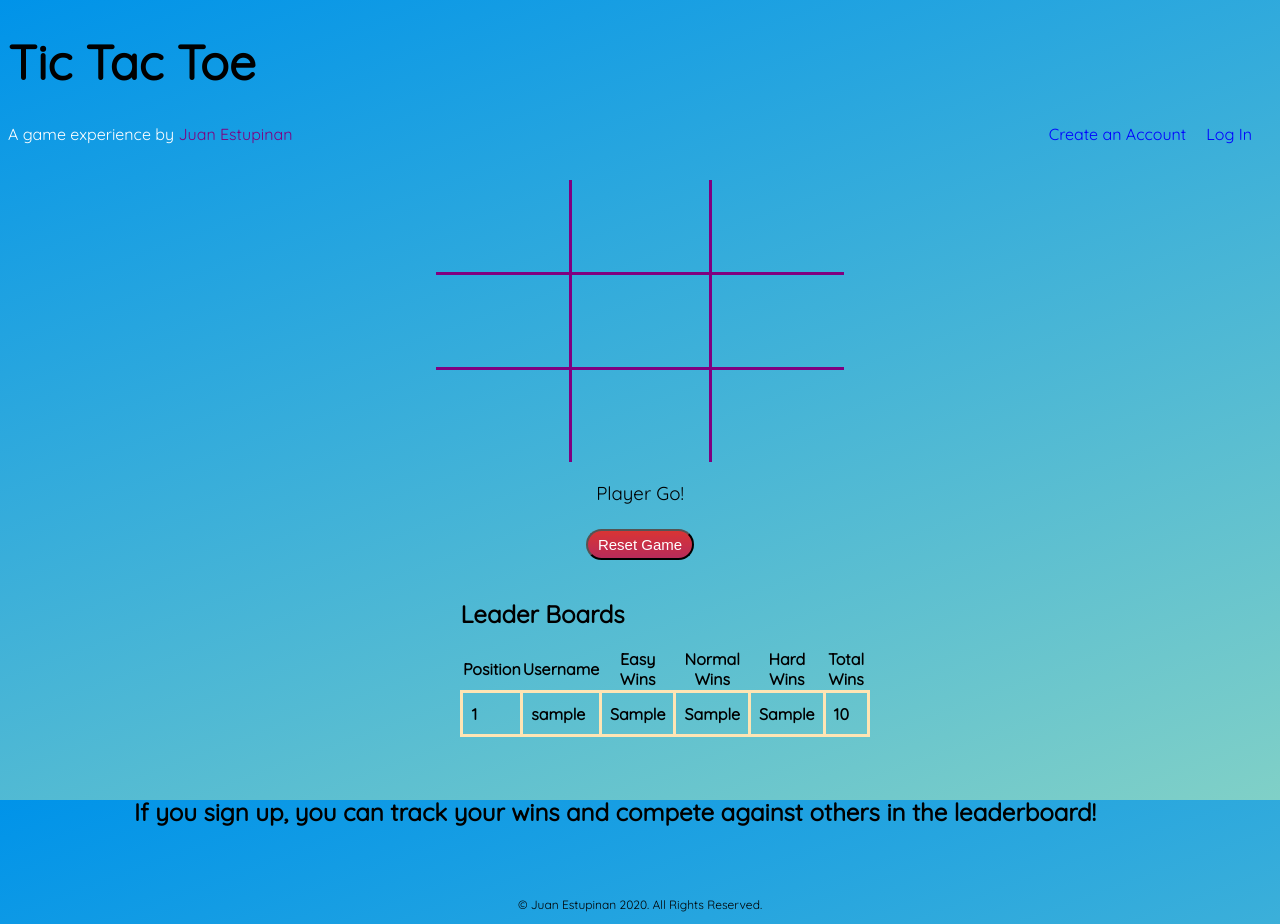
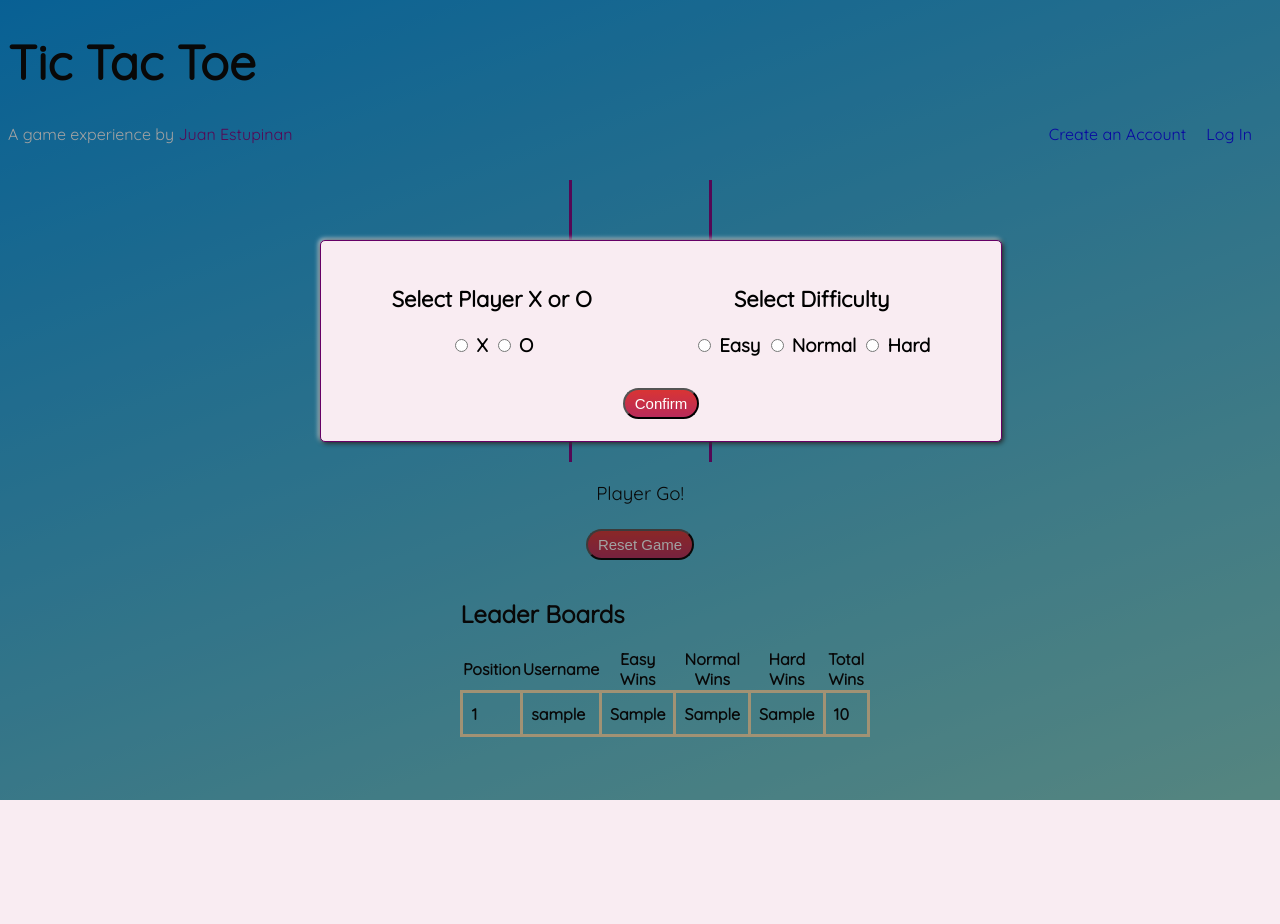
Before and after one commit to juan210012/tictactoe-JP, a PHP site: page /PHP/TicTacToeA2.php in a window 1280 px wide. After the commit the page ends 800 px from the top, so only its background shows below. Run offline with PHP 8.4, Linux system fonts and the light colour scheme; tables that the repository leaves empty or names only in its code hold one stand-in row (values such as "Sample post"); some libraries are stand-ins or nearby versions.

Commit message:
added player select and difficulty with css and js

```diff
--- a/CSS/TicTacToeA2.css
+++ b/CSS/TicTacToeA2.css
@@ -79,7 +79,7 @@ html {
 
 }
 
-#reset {
+button {
     background: #d93434;
     background-image: -webkit-linear-gradient(top, #d93434, #b82b5a);
     background-image: -moz-linear-gradient(top, #d93434, #b82b5a);
@@ -95,7 +95,7 @@ html {
     padding: 5px 10px 5px 10px;
     text-decoration: none;
 }
-#reset:hover {
+button:hover {
     background: #8f1ec7;
     background-image: -webkit-linear-gradient(top, #8f1ec7, #55107d);
     background-image: -moz-linear-gradient(top, #8f1ec7, #55107d);
@@ -112,6 +112,33 @@ html {
     justify-content: space-around;
     align-items: flex-start;
     align-content: space-around;
+}
+
+.container2 {
+    display: flex;
+    flex-direction: row;
+    flex-wrap: wrap;
+    justify-content: space-around;
+    align-items: flex-start;
+    align-content: space-around;
+    background-color: #f9ecf2;
+    border: 1px solid #660066;
+    border-radius: 5px;
+    box-shadow: 1px 1px 5px black, -1px -1px 5px white;
+    font-weight: bold;
+    height: 20%;
+    margin: 0 auto;
+    padding: 20px;
+    position: absolute;
+    top: 30%;
+    left: 25%;
+    width: 50%;
+    z-index: 200 !important;
+}
+@media only screen and (max-width: 900px) {
+    .container2 {
+        height: 30%;
+    }
 }
 
 /* formatting for game board table */
@@ -149,32 +176,22 @@ html {
 
 
 /* the message box that appears with game results, hidden by default */
-#message {
-    background-color: #f9ecf2;
-    border: 1px solid #660066;
-    border-radius: 5px;
-    box-shadow: 1px 1px 5px black, -1px -1px 5px white;
-    display: none;
-    font-weight: bold;
-    height: 30%;
-    margin: 0 auto;
-    padding: 20px;
-    position: relative;
-    top: 50px;
-    width: 80%;
-    z-index: 200;
+.container2.message {
+    visibility: hidden;
+    align-items: center;
+    flex-direction: column;
+    height: 15%;
 }
 
 /* covers the entire page in a semi-transparent grey, hidden by default */
 #overlay {
     background-color: rgba(20, 20, 20, 0.4);
-    display: none;
     height: 100%;
     left: 0;
     position: fixed;
     top: 0;
     width: 100%;
-    z-index: 100;
+    z-index: 100 !important;
 }
 a {
     text-decoration: none;
--- a/JS/TicTacToeA2.js
+++ b/JS/TicTacToeA2.js
@@ -3,7 +3,7 @@
 Student Number: 991593151
 */
 // Gets element by message ID
-var message = document.getElementById("message");
+var message = document.getElementsByName("message")[0];
 // Gets element of winner ID
 var winner = document.getElementById("winner");
 // Gets all the elements in table cells
@@ -14,7 +14,8 @@
 var winSets = [[0, 1, 2], [3, 4, 5], [6, 7, 8], [0, 3, 6], [1, 4, 7], [2, 5, 8], [0, 4, 8], [2, 4, 6]];
 
 // X always gets to go first
-var player = "X";
+var player;
+var selectedPlayer;
 
 // keep track of how many cells are empty at any time
 var empty = 9;
@@ -22,6 +23,8 @@
 // keep track of game status - false if still playing
 var gameOver = false;
 
+
+var difficulty
 /* Function resetGame() is called when user clicks on the "game reset" button
  1. sets content of all 9 cells to nothing
  2. sets the starting player (this version, X always starts the game)
@@ -29,6 +32,7 @@
  4. resets the number of empty cells to 9
  5. sets the game over flag to false to indicate that the game is in progress
  */
+
 function resetGame() {
 
     //for loop checks every cell and sets it to nothing
@@ -36,7 +40,7 @@
         board[i].innerHTML = "";
     }
     //Sets parameters to default values
-    player = "X";
+    player = selectedPlayer;
     gameOver = false;
     empty = 9;
     //Sets the player _ Go! to X
@@ -93,12 +97,14 @@
         displayWin(true);
     }
 }
+
 //Event listener for reset game button
 document.getElementById("reset").addEventListener("click", resetGame);
 //event listener for end message block. It dismisses end message pops up that says "click anywhere in the box..."
 message.addEventListener("click", function() {
     displayWin(false);
 });
+
 //event listener with for loop that checks the board to see which cell got clicked and inputs it to the cellClicked function.
 for ( i = 0; i < board.length; i++) {
     board[i].addEventListener("click", function() {
@@ -110,10 +116,35 @@
 // displayWin(false) hides)
 function displayWin(show) {
     if (show) {
-        message.style.display = "block";
+        message.style.visibility = "visible";
         document.getElementById("overlay").style.display = "block";
     } else {
-        message.style.display = "none";
+        message.style.visibility = "hidden";
         document.getElementById("overlay").style.display = "none";
     }
 }
+
+document.getElementById("confirm").addEventListener("click", playerDifficulty);
+function playerDifficulty() {
+    if ((document.getElementById("Xselect").checked == true || document.getElementById("Oselect").checked == true)
+        && (document.getElementById("easy").checked == true || document.getElementById("normal").checked == true ||
+        document.getElementById("hard").checked == true)) {
+        document.getElementsByClassName("container2")[0].style.visibility = "hidden";
+        document.getElementById("overlay").style.display = "none";
+        for (i=0; i<document.getElementsByName("playerSelect").length; i++) {
+            if (document.getElementsByName("playerSelect")[i].checked) {
+                player = document.getElementsByName("playerSelect")[i].value;
+                selectedPlayer = document.getElementsByName("playerSelect")[i].value;
+                document.getElementById("player").innerHTML = selectedPlayer;
+            }
+        }
+        for (i=0; i<document.getElementsByName("difficulty").length; i++) {
+            if (document.getElementsByName("difficulty")[i].checked) {
+                difficulty = document.getElementsByName("difficulty")[i].value;
+            }
+        }
+    } else {
+        document.getElementsByClassName("break")[0].innerHTML = "Please Select a Player and Difficulty";
+        document.getElementsByClassName("break")[0].style.color = "red";
+    }
+}
--- a/PHP/TicTacToeA2.php
+++ b/PHP/TicTacToeA2.php
@@ -12,6 +12,7 @@ Student Number: 991593151
     <link href="https://fonts.googleapis.com/css2?family=Bebas+Neue&display=swap" rel="stylesheet">
     <link href="https://fonts.googleapis.com/css2?family=Quicksand&display=swap" rel="stylesheet">
     <link rel="stylesheet" type="text/css" href="../CSS/TicTacToeA2.css">
+    <script type="text/javascript" src="jquery.min.js"></script>
     <meta charset="utf-8">
   </head>
 <!-- main content -->
@@ -55,9 +56,26 @@ Student Number: 991593151
           <td class="cellPart"></td>
         </tr>
       </table>
-      <!--
-        TODO: ADD A DIFFICULTY AND X OR O SELECTION SYSTEM
-      -->
+      <div class="container2">
+        <div class="item1">
+          <h3>Select Player X or O</h3>
+          <input type="radio" id="Xselect" name="playerSelect" value="X">
+          <label for="Xselect">X</label>
+          <input type="radio" id="Oselect" name="playerSelect" value="O">
+          <label for="Oselect">O</label>
+        </div>
+        <div class="item2">
+          <h3>Select Difficulty</h3>
+          <input type="radio" id="easy" name="difficulty" value="easy">
+          <label for="easy">Easy</label>
+          <input type="radio" id="normal" name="difficulty" value="normal">
+          <label for="normal">Normal</label>
+          <input type="radio" id="hard" name="difficulty" value="hard">
+          <label for="hard">Hard</label>
+        </div>
+        <div class="break"></div><br>
+        <div class="item3"><button id="confirm">Confirm</button></div>
+      </div>
       <!-- play information and controls -->
       <p>Player <span id="player"></span> Go!<br><br>
       <button id="reset">Reset Game</button><br>
@@ -125,7 +143,7 @@ Student Number: 991593151
       <p class="copyright">© Juan Estupinan 2020. All Rights Reserved.</p>
     </div>
     <!-- hidden elements used for displaying results -->
-    <div id="message">
+    <div class="container2 message" name="message">
       <p>GAME OVER!</p>
         <h3 id="winner"></h3>
       <p>&mdash;click anywhere in the box to dismiss this message&mdash;</p>
```
